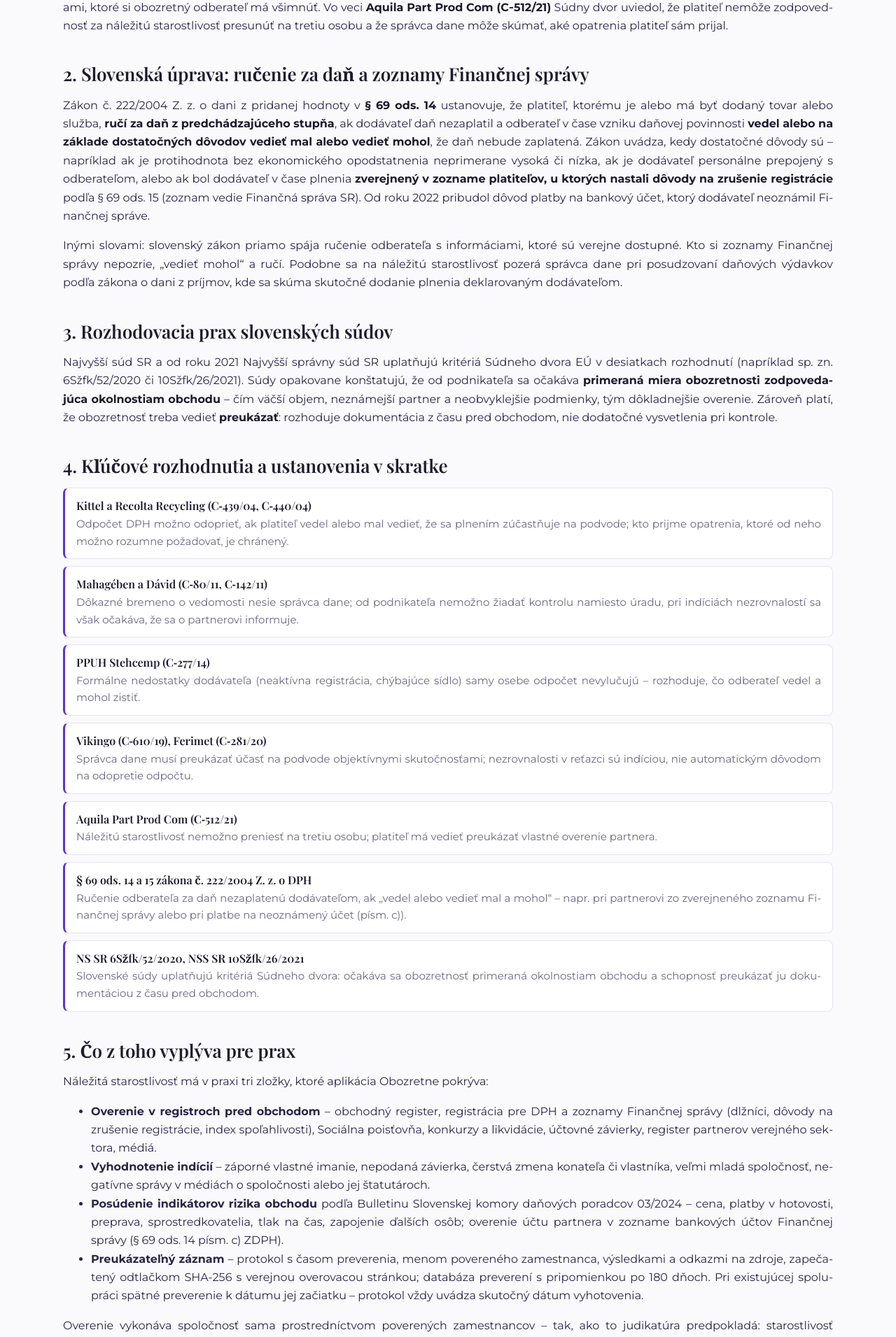
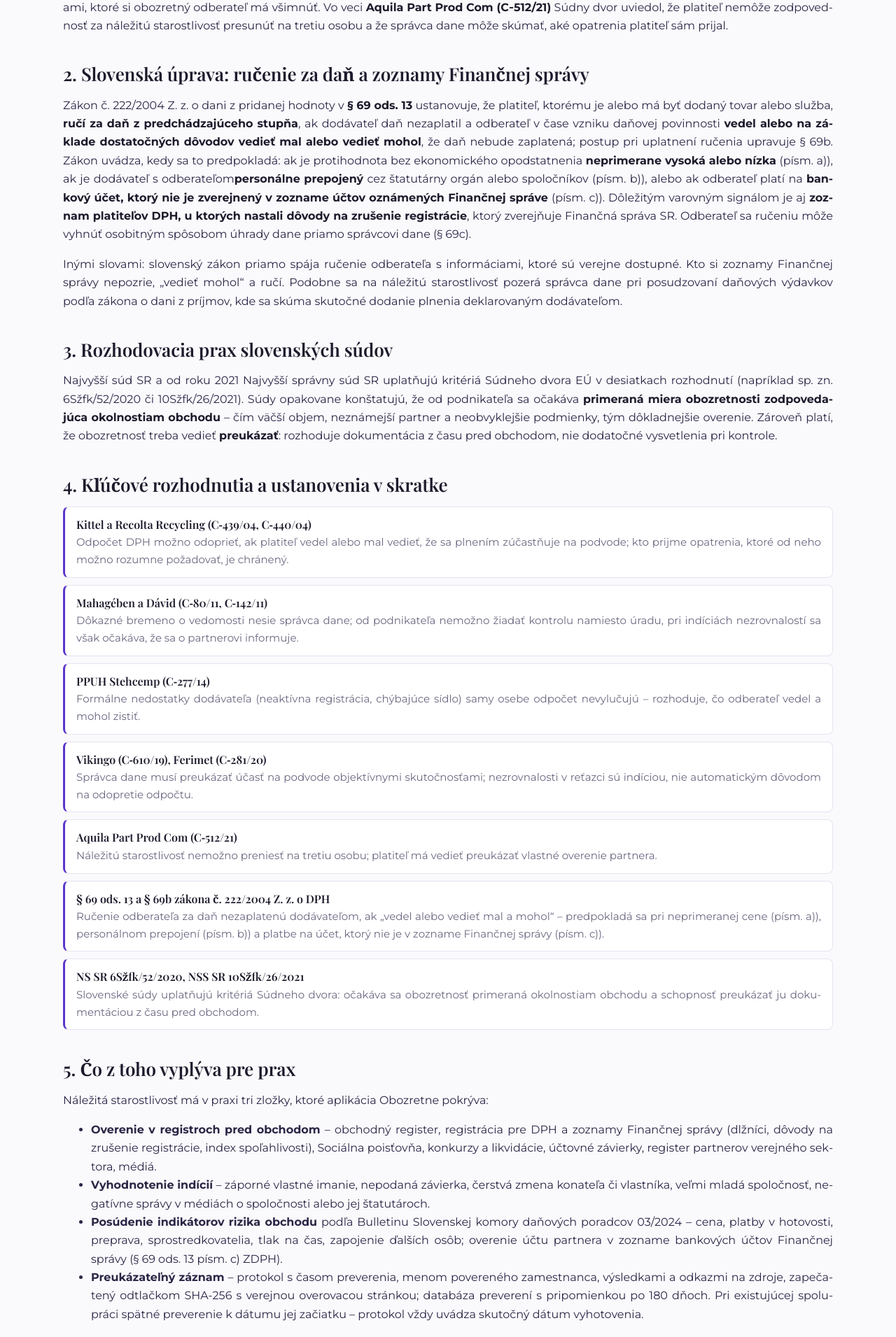
Before and after one commit to anty11/eM, a Next.js app in the folder overenie-ico/: page /pravny-zaklad in a window 1280 px wide. Shown: the part 777-2688 px from the top of the page at 70% size. Built offline with nearby package versions, Linux system fonts and the light colour scheme.

Commit message:
Právne odkazy: ručenie za DPH podľa § 69 ods. 13 ZDPH (aktuálne číslovanie), predpoklady a)–c), § 69b/69c; zoznam FS ako varovný signál (v2.9.2)
Co-Authored-By: Claude Opus 5.5 <noreply@anthropic.com>
Claude-Session: https://claude.ai/code/session_01SKqegnWLyVyf1fmqvLSBdv

```diff
--- a/overenie-ico/app/components/DealCard.tsx
+++ b/overenie-ico/app/components/DealCard.tsx
@@ -122,7 +122,7 @@ export default function DealCard({
               : busy
                 ? "Overujem účet v zozname bankových účtov Finančnej správy…"
                 : bank
-                  ? `${bank.status === "listed" ? "✓ " : bank.status === "not_listed" ? "✕ " : ""}${bank.message}${bank.status === "not_listed" ? " Platba na neoznámený účet zakladá ručenie za DPH (§ 69 ods. 14 písm. c) ZDPH)." : ""}`
+                  ? `${bank.status === "listed" ? "✓ " : bank.status === "not_listed" ? "✕ " : ""}${bank.message}${bank.status === "not_listed" ? " Platba na neoznámený účet zakladá ručenie za DPH (§ 69 ods. 13 písm. c) ZDPH)." : ""}`
                   : ""}
             {bank?.verifyUrl && bank.status !== "listed" && (
               <> <a href={bank.verifyUrl} target="_blank" rel="noreferrer">zoznamy FS ↗</a></>
--- a/overenie-ico/app/components/site/content.tsx
+++ b/overenie-ico/app/components/site/content.tsx
@@ -45,7 +45,7 @@ export const CASES: { title: string; text: string }[] = [
   { title: "PPUH Stehcemp (C‑277/14)", text: "Formálne nedostatky dodávateľa (neaktívna registrácia, chýbajúce sídlo) samy osebe odpočet nevylučujú – rozhoduje, čo odberateľ vedel a mohol zistiť." },
   { title: "Vikingo (C‑610/19), Ferimet (C‑281/20)", text: "Správca dane musí preukázať účasť na podvode objektívnymi skutočnosťami; nezrovnalosti v reťazci sú indíciou, nie automatickým dôvodom na odopretie odpočtu." },
   { title: "Aquila Part Prod Com (C‑512/21)", text: "Náležitú starostlivosť nemožno preniesť na tretiu osobu; platiteľ má vedieť preukázať vlastné overenie partnera." },
-  { title: "§ 69 ods. 14 a 15 zákona č. 222/2004 Z. z. o DPH", text: "Ručenie odberateľa za daň nezaplatenú dodávateľom, ak „vedel alebo vedieť mal a mohol“ – napr. pri partnerovi zo zverejneného zoznamu Finančnej správy alebo pri platbe na neoznámený účet (písm. c))." },
+  { title: "§ 69 ods. 13 a § 69b zákona č. 222/2004 Z. z. o DPH", text: "Ručenie odberateľa za daň nezaplatenú dodávateľom, ak „vedel alebo vedieť mal a mohol“ – predpokladá sa pri neprimeranej cene (písm. a)), personálnom prepojení (písm. b)) a platbe na účet, ktorý nie je v zozname Finančnej správy (písm. c))." },
   { title: "NS SR 6Sžfk/52/2020, NSS SR 10Sžfk/26/2021", text: "Slovenské súdy uplatňujú kritériá Súdneho dvora: očakáva sa obozretnosť primeraná okolnostiam obchodu a schopnosť preukázať ju dokumentáciou z času pred obchodom." },
 ];
 
--- a/overenie-ico/app/page.tsx
+++ b/overenie-ico/app/page.tsx
@@ -23,7 +23,7 @@ export default function Home() {
             <h2>Náležitá starostlivosť je súčasťou podnikania. A dá sa preukázať.</h2>
             <p>
               Právo na odpočet DPH je chránené u podnikateľa, ktorý koná v dobrej viere a prijme opatrenia, ktoré od neho možno rozumne požadovať.
-              Kto o problémoch partnera <b>vedel alebo vedieť mal</b>, ochranu stráca – a podľa § 69 ods. 14 zákona o DPH môže <b>ručiť za daň, ktorú dodávateľ nezaplatil</b>.
+              Kto o problémoch partnera <b>vedel alebo vedieť mal</b>, ochranu stráca – a podľa § 69 ods. 13 zákona o DPH môže <b>ručiť za daň, ktorú dodávateľ nezaplatil</b>.
             </p>
           </div>
           <div className="s-why">
--- a/overenie-ico/app/pravny-zaklad/page.tsx
+++ b/overenie-ico/app/pravny-zaklad/page.tsx
@@ -5,7 +5,7 @@ import { CASES } from "../components/site/content";
 export const metadata: Metadata = {
   title: "Právny základ – prečo si podnikateľ musí overiť dodávateľa a odberateľa",
   description:
-    "Judikatúra Súdneho dvora EÚ (Kittel, Mahagében a Dávid, Aquila), rozhodovacia prax slovenských súdov a § 69 ods. 14 zákona o DPH: čo sa od podnikateľa očakáva pri overení obchodného partnera.",
+    "Judikatúra Súdneho dvora EÚ (Kittel, Mahagében a Dávid, Aquila), rozhodovacia prax slovenských súdov a § 69 ods. 13 zákona o DPH: čo sa od podnikateľa očakáva pri overení obchodného partnera.",
 };
 
 export default function LawPage() {
@@ -47,12 +47,14 @@ export default function LawPage() {
 
             <h2>2. Slovenská úprava: ručenie za daň a zoznamy Finančnej správy</h2>
             <p>
-              Zákon č. 222/2004 Z. z. o dani z pridanej hodnoty v <b>§ 69 ods. 14</b> ustanovuje, že platiteľ, ktorému je alebo má byť dodaný tovar alebo služba,
+              Zákon č. 222/2004 Z. z. o dani z pridanej hodnoty v <b>§ 69 ods. 13</b> ustanovuje, že platiteľ, ktorému je alebo má byť dodaný tovar alebo služba,
               <b> ručí za daň z predchádzajúceho stupňa</b>, ak dodávateľ daň nezaplatil a odberateľ v čase vzniku daňovej povinnosti <b>vedel alebo na základe
-              dostatočných dôvodov vedieť mal alebo vedieť mohol</b>, že daň nebude zaplatená. Zákon uvádza, kedy dostatočné dôvody sú – napríklad ak je
-              protihodnota bez ekonomického opodstatnenia neprimerane vysoká či nízka, ak je dodávateľ personálne prepojený s odberateľom, alebo ak bol dodávateľ
-              v čase plnenia <b>zverejnený v zozname platiteľov, u ktorých nastali dôvody na zrušenie registrácie</b> podľa § 69 ods. 15 (zoznam vedie Finančná správa SR).
-              Od roku 2022 pribudol dôvod platby na bankový účet, ktorý dodávateľ neoznámil Finančnej správe.
+              dostatočných dôvodov vedieť mal alebo vedieť mohol</b>, že daň nebude zaplatená; postup pri uplatnení ručenia upravuje § 69b. Zákon uvádza, kedy sa
+              to predpokladá: ak je protihodnota bez ekonomického opodstatnenia <b>neprimerane vysoká alebo nízka</b> (písm. a)), ak je dodávateľ s odberateľom
+              <b>personálne prepojený</b> cez štatutárny orgán alebo spoločníkov (písm. b)), alebo ak odberateľ platí na <b>bankový účet, ktorý nie je zverejnený
+              v zozname účtov oznámených Finančnej správe</b> (písm. c)). Dôležitým varovným signálom je aj <b>zoznam platiteľov DPH, u ktorých nastali dôvody
+              na zrušenie registrácie</b>, ktorý zverejňuje Finančná správa SR. Odberateľ sa ručeniu môže vyhnúť osobitným spôsobom úhrady dane priamo
+              správcovi dane (§ 69c).
             </p>
             <p>
               Inými slovami: slovenský zákon priamo spája ručenie odberateľa s informáciami, ktoré sú verejne dostupné. Kto si zoznamy Finančnej správy nepozrie,
@@ -80,7 +82,7 @@ export default function LawPage() {
             <ul>
               <li><b>Overenie v registroch pred obchodom</b> – obchodný register, registrácia pre DPH a zoznamy Finančnej správy (dlžníci, dôvody na zrušenie registrácie, index spoľahlivosti), Sociálna poisťovňa, konkurzy a likvidácie, účtovné závierky, register partnerov verejného sektora, médiá.</li>
               <li><b>Vyhodnotenie indícií</b> – záporné vlastné imanie, nepodaná závierka, čerstvá zmena konateľa či vlastníka, veľmi mladá spoločnosť, negatívne správy v médiách o spoločnosti alebo jej štatutároch.</li>
-              <li><b>Posúdenie indikátorov rizika obchodu</b> podľa Bulletinu Slovenskej komory daňových poradcov 03/2024 – cena, platby v hotovosti, preprava, sprostredkovatelia, tlak na čas, zapojenie ďalších osôb; overenie účtu partnera v zozname bankových účtov Finančnej správy (§ 69 ods. 14 písm. c) ZDPH).</li>
+              <li><b>Posúdenie indikátorov rizika obchodu</b> podľa Bulletinu Slovenskej komory daňových poradcov 03/2024 – cena, platby v hotovosti, preprava, sprostredkovatelia, tlak na čas, zapojenie ďalších osôb; overenie účtu partnera v zozname bankových účtov Finančnej správy (§ 69 ods. 13 písm. c) ZDPH).</li>
               <li><b>Preukázateľný záznam</b> – protokol s časom preverenia, menom povereného zamestnanca, výsledkami a odkazmi na zdroje, zapečatený odtlačkom SHA-256 s verejnou overovacou stránkou; databáza preverení s pripomienkou po 180 dňoch. Pri existujúcej spolupráci spätné preverenie k dátumu jej začiatku – protokol vždy uvádza skutočný dátum vyhotovenia.</li>
             </ul>
             <p>
@@ -94,7 +96,7 @@ export default function LawPage() {
             </div>
             <p style={{ fontSize: 13, color: "var(--s-muted)", marginTop: 28 }}>
               Zdroje: rozsudky Súdneho dvora EÚ C‑439/04 a C‑440/04 (Kittel a Recolta Recycling), C‑80/11 a C‑142/11 (Mahagében a Dávid), C‑277/14 (PPUH Stehcemp),
-              C‑610/19 (Vikingo), C‑281/20 (Ferimet), C‑512/21 (Aquila Part Prod Com); zákon č. 222/2004 Z. z. o DPH, § 49 – 51 a § 69 ods. 14 a 15; rozhodnutia NS SR / NSS SR
+              C‑610/19 (Vikingo), C‑281/20 (Ferimet), C‑512/21 (Aquila Part Prod Com); zákon č. 222/2004 Z. z. o DPH, § 49 – 51, § 69 ods. 13, § 69b a § 69c (znenie účinné od 1. 1. 2026); rozhodnutia NS SR / NSS SR
               sp. zn. 6Sžfk/52/2020 a 10Sžfk/26/2021. Text je informatívny a zodpovedá stavu právnej úpravy k dátumu zverejnenia.
             </p>
           </article>
--- a/overenie-ico/lib/ai/specs.ts
+++ b/overenie-ico/lib/ai/specs.ts
@@ -71,7 +71,7 @@ export const AI_SPECS: Record<string, AiSpec> = {
     domains: ["financnasprava.sk", "www.financnasprava.sk", "opendata.financnasprava.sk", "ec.europa.eu"],
     urls: (ico) => ["https://www.financnasprava.sk/sk/elektronicke-sluzby/verejne-sluzby/zoznamy", `https://ec.europa.eu/taxation_customs/vies/`],
     task: (ico, p) =>
-      `Over DPH status subjektu ${who(ico, p)}${p.dic ? `, DIČ ${p.dic}` : ""}: je registrovaný platiteľ DPH (IČ DPH)? Je v zozname platiteľov DPH, u ktorých nastali dôvody na zrušenie registrácie (§ 81 ods. 4 písm. b) zákona o DPH)? Je v zozname vymazaných platiteľov DPH?`,
+      `Over DPH status subjektu ${who(ico, p)}${p.dic ? `, DIČ ${p.dic}` : ""}: je registrovaný platiteľ DPH (IČ DPH)? Je v zozname platiteľov DPH, u ktorých nastali dôvody na zrušenie registrácie (zoznam Finančnej správy SR)? Je v zozname vymazaných platiteľov DPH?`,
     dataPoints: `"registered" (bool), "icDph" (SK…), "deregistrationReasons" (bool), "deleted" (bool)`,
   },
   "fs-ids": {
--- a/overenie-ico/lib/deal.ts
+++ b/overenie-ico/lib/deal.ts
@@ -25,7 +25,7 @@ export interface Indicator {
 
 export const INDICATORS: Indicator[] = [
   { id: "docs", no: "vi", title: "Neúplná, nejasná alebo chýbajúca zmluvná dokumentácia", hint: "Zmluva, objednávka, dodací list, preberací protokol – chýbajú alebo si odporujú.", severity: "warning", penalty: 8 },
-  { id: "price", no: "vii", title: "Cenová politika mimo trhu", hint: "Cena výrazne pod alebo nad obvyklou úrovňou bez ekonomického zdôvodnenia (porovnajte s § 69 ods. 14 písm. a) ZDPH).", severity: "warning", penalty: 10 },
+  { id: "price", no: "vii", title: "Cenová politika mimo trhu", hint: "Cena výrazne pod alebo nad obvyklou úrovňou bez ekonomického zdôvodnenia (porovnajte s § 69 ods. 13 písm. a) ZDPH).", severity: "warning", penalty: 10 },
   { id: "law", no: "viii", title: "Porušovanie právnych predpisov alebo nabádanie naň", hint: "Návrh fakturovať inak než sa dodáva, obísť DPH, clo, licenciu, zamestnanecké predpisy.", severity: "critical", penalty: 40 },
   { id: "cash", no: "x", title: "Platby v hotovosti namiesto bezhotovostnej úhrady", hint: "Partner požaduje alebo ponúka úhradu faktúr v hotovosti namiesto prevodu na účet – aj pod zákonným limitom (zákon č. 394/2012 Z. z. o obmedzení platieb v hotovosti), najmä opakovane alebo tesne pod limitom.", severity: "warning", penalty: 12 },
   { id: "payment", no: "x", title: "Iné nezvyčajné platobné metódy", hint: "Platba tretej osobe alebo na účet v inom štáte, krypto, zápočty s neznámymi subjektmi, platba vopred bez zabezpečenia.", severity: "warning", penalty: 10 },
@@ -150,7 +150,7 @@ export function buildDealCheck(
   if (normalizeIban(deal.iban)) {
     if (!ibanValid(deal.iban)) f.push({ severity: "warning", text: `IBAN ${normalizeIban(deal.iban)} nie je platný (kontrolný súčet) – overte číslo účtu na faktúre`, penalty: 5 });
     else if (bank?.status === "not_listed")
-      f.push({ severity: "critical", text: `Účet ${normalizeIban(deal.iban)} nie je v zozname bankových účtov oznámených Finančnej správe – platba naň zakladá ručenie za DPH podľa § 69 ods. 14 písm. c) ZDPH (indikátor x)`, penalty: 35 });
+      f.push({ severity: "critical", text: `Účet ${normalizeIban(deal.iban)} nie je v zozname bankových účtov oznámených Finančnej správe – platba naň zakladá ručenie za DPH podľa § 69 ods. 13 písm. c) ZDPH (indikátor x)`, penalty: 35 });
     else if (bank?.status === "listed") f.push({ severity: "positive", text: `Účet ${normalizeIban(deal.iban)} je v zozname bankových účtov oznámených Finančnej správe`, penalty: -2 });
     else if (bank?.status === "not_vat_payer") f.push({ severity: "info", text: `Partner nie je platiteľ DPH – zoznam bankových účtov FS sa naň nevzťahuje; účet ${normalizeIban(deal.iban)} overte zmluvne`, penalty: 0 });
     else f.push({ severity: "info", text: `Účet ${normalizeIban(deal.iban)} sa nepodarilo overiť v zozname FS – skontrolujte manuálne (${bank?.verifyUrl || "https://www.financnasprava.sk/sk/elektronicke-sluzby/verejne-sluzby/zoznamy"})`, penalty: 0 });
--- a/overenie-ico/lib/scan.ts
+++ b/overenie-ico/lib/scan.ts
@@ -15,7 +15,7 @@ import { checkSocpoist } from "./sources/socpoist";
 import type { CheckResult, CompanyProfile, Ctx, ScanReport } from "./types";
 import { META } from "./sources/meta";
 
-export const APP_VERSION = "2.9.1";
+export const APP_VERSION = "2.9.2";
 
 /** Celkový časový limit preverenia – čo nestihne, označí sa ako „zdroj neodpovedal“ (dá sa doplniť cez AI / znova). */
 const DEADLINE_MS = 25000;
--- a/overenie-ico/lib/sources/fs.ts
+++ b/overenie-ico/lib/sources/fs.ts
@@ -64,7 +64,7 @@ const DATASETS = {
   vatDeleted: { slugs: ["ds_dphv"], re: /vymazan\S* .*dph/i },
   ids: { slugs: ["ds_iz_ran", "ds_ids", "ds_idsp", "ds_indexds"], re: /spo[lľ]ahliv/i },
   incomeTax: { slugs: ["ds_dppos", "ds_dppo", "ds_vdppo", "ds_dpppo"], re: /(vysk\S* dane|dan\S* z prijmov).*(pravnick|po\b)|pravnick\S* osob\S* .*dan/i },
-  /** Zoznam platiteľov DPH s číslami bankových účtov oznámených FS (§ 6 ods. 6 ZDPH) – platba na neoznámený účet zakladá ručenie (§ 69 ods. 14 písm. c)). */
+  /** Zoznam platiteľov DPH s číslami bankových účtov oznámených FS (§ 6 ods. 6 ZDPH) – platba na neoznámený účet zakladá ručenie (§ 69 ods. 13 písm. c)). */
   bankAccounts: { slugs: ["ds_dph_iban", "ds_dphbu", "ds_bu", "ds_dphucty", "ds_ucty"], re: /bankov\S* [uú][cč]t|cisl\S* [uú][cč]t/i },
 } as const;
 
@@ -299,7 +299,7 @@ export async function checkVat(ctx: Ctx): Promise<CheckResult> {
     if (risk.length)
       f.push({
         severity: "critical",
-        text: "Platiteľ DPH, u ktorého nastali dôvody na zrušenie registrácie (§ 81 ods. 4 písm. b) ZDPH) – riziko ručenia za DPH podľa § 69 ods. 14",
+        text: "Platiteľ DPH v zozname Finančnej správy „dôvody na zrušenie registrácie“ – varovný signál pre ručenie odberateľa za DPH (§ 69 ods. 13 ZDPH)",
         penalty: 35,
       });
     if (!vat.length && del.length) f.push({ severity: "warning", text: "Registrácia pre DPH bola zrušená (vymazaný platiteľ DPH)", penalty: 8 });
```
Also changed, not shown: 2 other files (tests, documents, lock files or other folders).
